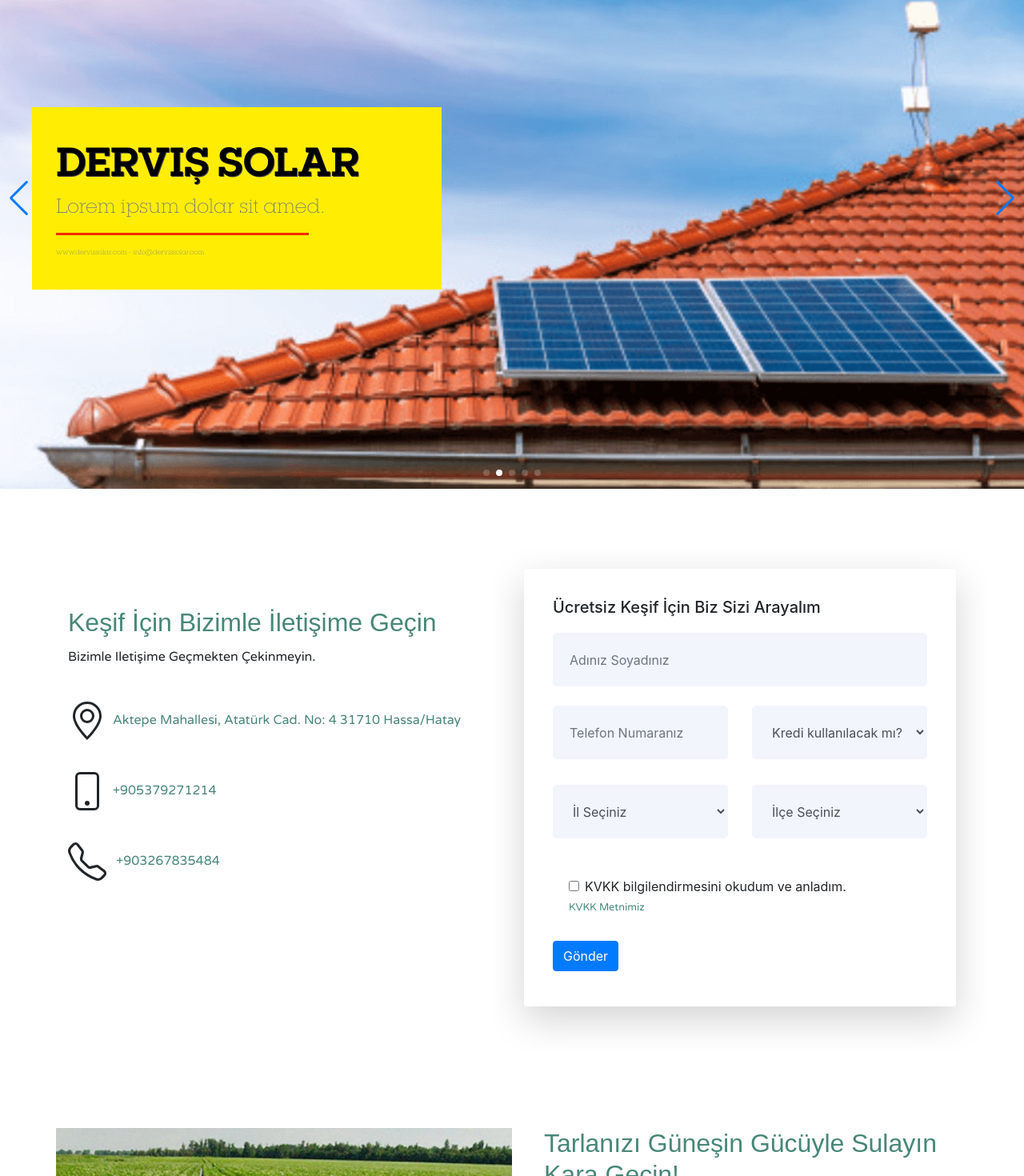
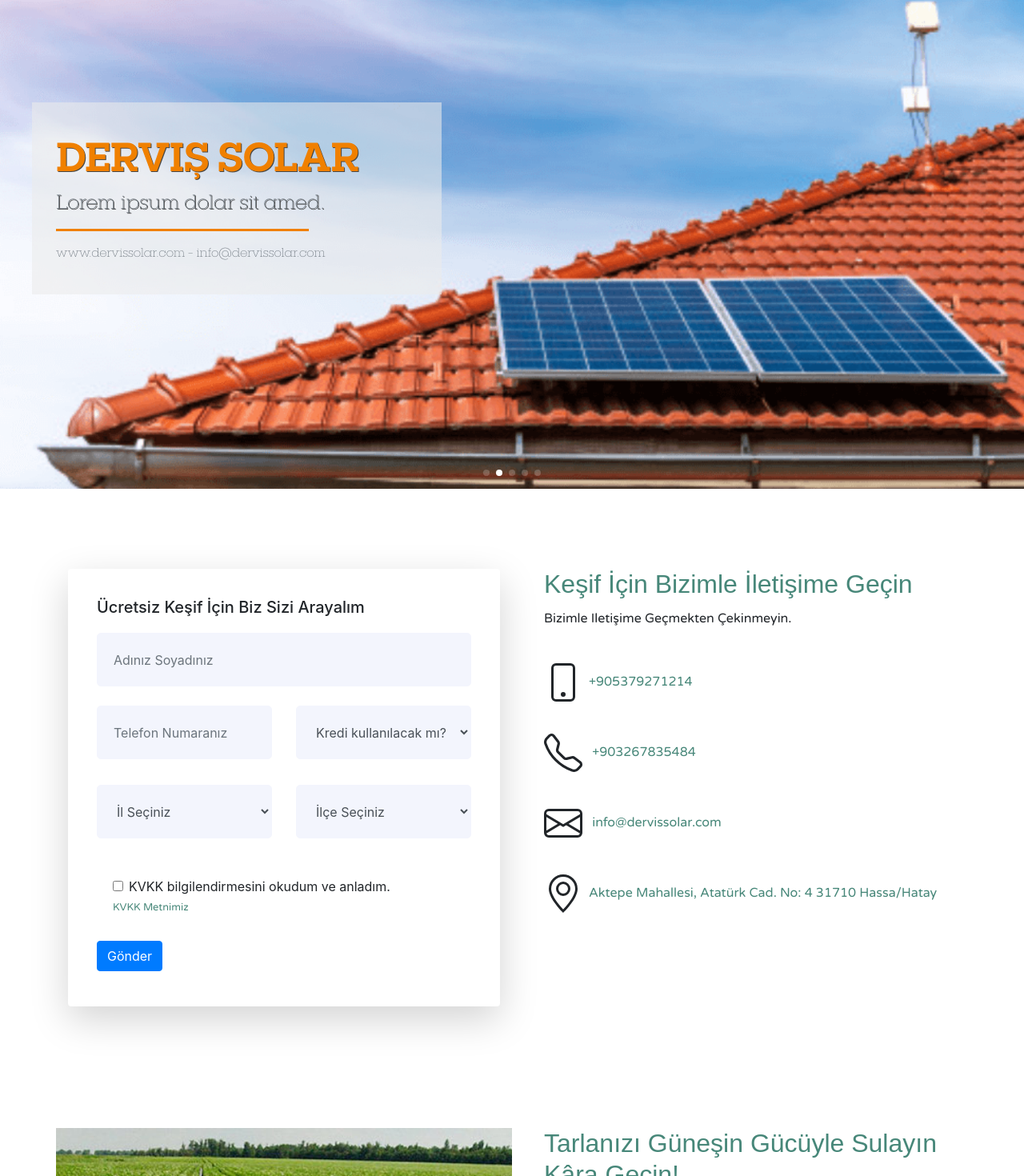
Before and after one commit to akgngr/solar, a Next.js app: page / in a window 1280 px wide. Shown: the part 189-1659 px from the top of the page at 80% size. Built offline with nearby package versions, Linux system fonts and the light colour scheme; a web font is replaced by a local one.

Commit message:
bazı sitil değişiklikleri

```diff
--- a/components/Contact.js
+++ b/components/Contact.js
@@ -2,6 +2,7 @@ import {Button, Card, Col, Container, Form, FormGroup, Row} from "react-bootstra
 import Mapstik from "./svg/mapstik";
 import Phoneempty from "./svg/phoneempty";
 import Tel from "./svg/tel";
+import Email from './svg/email'
 
 //json data import
 import il from '../json/il.json'
@@ -24,22 +25,6 @@ function Contact() {
         <section id="contact" className="pb-2">
             <Container>
                 <Row>
-                    <Col lg={6} md={6} className="pt-5">
-                        <h2>Keşif İçin Bizimle İletişime Geçin</h2>
-                        <p>Bizimle Iletişime Geçmekten Çekinmeyin.</p>
-                        <p className="pt-4">
-                            <Mapstik />
-                            <span className="pl-2"><a href="https://g.page/dervissolar?share">Aktepe Mahallesi, Atatürk Cad. No: 4 31710 Hassa/Hatay</a></span>
-                        </p>
-                        <p className="pt-4">
-                            <Phoneempty />
-                            <span className="pl-2"><a href="tel:+905379271214">+905379271214</a></span>
-                        </p>
-                        <p className="pt-4">
-                            <Tel/>
-                            <span className="pl-2"> <a href="tel:+903267835484">+903267835484</a> </span>
-                        </p>
-                    </Col>
                     <Col lg={6} md={6}>
                         <Card className="shadow-lg p-3 mb-5 bg-white rounded border-0">
                             <Card.Body>
@@ -96,6 +81,26 @@ function Contact() {
                             </Card.Body>
                         </Card>
                     </Col>
+                    <Col lg={6} md={6} className="bilgiler">
+                        <h2>Keşif İçin Bizimle İletişime Geçin</h2>
+                        <p>Bizimle Iletişime Geçmekten Çekinmeyin.</p>
+                        <p className="pt-4">
+                            <Phoneempty />
+                            <span className="pl-2"><a href="tel:+905379271214">+905379271214</a></span>
+                        </p>
+                        <p className="pt-4">
+                            <Tel/>
+                            <span className="pl-2"> <a href="tel:+903267835484">+903267835484</a> </span>
+                        </p>
+                        <p className="pt-4">
+                            <Email />
+                            <span className="pl-2"> <a href="mailto:info@dervissolar.com">info@dervissolar.com</a> </span>
+                        </p>
+                        <p className="pt-4">
+                            <Mapstik />
+                            <span className="pl-2"><a href="https://g.page/dervissolar?share">Aktepe Mahallesi, Atatürk Cad. No: 4 31710 Hassa/Hatay</a></span>
+                        </p>
+                    </Col>
                 </Row>
             </Container>
         </section>
--- a/components/ShortDetay.js
+++ b/components/ShortDetay.js
@@ -1,12 +1,12 @@
 import {Card, Container} from "react-bootstrap";
 
-import SwiperCore, { Pagination, A11y, Navigation, Autoplay } from 'swiper';
+import SwiperCore, { Pagination, A11y, Autoplay } from 'swiper';
 
 // Import Swiper React components
 import { Swiper, SwiperSlide } from 'swiper/react';
 
 // install Swiper components
-SwiperCore.use([Navigation, Pagination, A11y, Autoplay]);
+SwiperCore.use([Pagination, A11y, Autoplay]);
 
 //Svg icons
 import Parmak from "./svg/parmak";
@@ -21,9 +21,9 @@ function ShortDetay () {
         <section id="short-detay" className="short-detay pt-6 pb-6 text-center">
             <Container fluid>
                 <Swiper
-                    spaceBetween={50}
+                    spaceBetween={40}
                     slidesPerView={4}
-                    navigation
+                    pagination={{ clickable: true }}
                     zoom={ true }
                     autoplay={{
                         delay: 2500,
@@ -46,7 +46,6 @@ function ShortDetay () {
                             spaceBetween: 40
                         }
                     }}
-                    pagination={{ clickable: true }}
                 >
                     <SwiperSlide>
                         <Card>
--- a/components/Tarla.js
+++ b/components/Tarla.js
@@ -8,7 +8,7 @@ function Tarla() {
                     <Col lg={6} xs={12} md={6} className="tarlasulama">
                     </Col>
                     <Col lg={6} xs={12} md={6} className='aciklama'>
-                        <h2 className="pb-4">Tarlanızı Güneşin Gücüyle Sulayın Kara Geçin!</h2>
+                        <h2 className="pb-4">Tarlanızı Güneşin Gücüyle Sulayın Kâra Geçin!</h2>
                         <p>
                             Güneş enerjili sulama sistemleri, solar pompa sistemleri, güneş enerjisinden faydalanılarak elektrik motorlu pompaların çalıştırılmasını sağlayan sistemlerdir. Özellikle şebekenin olmadığı yerlerde her türlü sulama sistemleri için çok ekonomik, uzun ömürlü ve çevreci çözümleri siz değerli müşterilerimize sunulabiliyoruz.
                         </p>
--- a/components/slideshow.js
+++ b/components/slideshow.js
@@ -1,11 +1,10 @@
-import SwiperCore, { Pagination, A11y, Navigation } from 'swiper';
+import SwiperCore, { Pagination, A11y } from 'swiper';
 
 // Import Swiper React components
 import { Swiper, SwiperSlide } from 'swiper/react';
-import {Container} from "react-bootstrap";
 
 // install Swiper components
-SwiperCore.use([Navigation, Pagination, A11y]);
+SwiperCore.use([Pagination, A11y]);
 
 
 function SlideShow () {
@@ -14,7 +13,6 @@ function SlideShow () {
             <Swiper
                 spaceBetween={50}
                 slidesPerView={1}
-                navigation
                 pagination={{ clickable: true }}
                 autoplay={{
                     delay: 2500,
--- /dev/null
+++ b/components/svg/email.js
@@ -0,0 +1,21 @@
+import * as React from "react"
+
+function SvgComponent(props) {
+  return (
+    <svg
+      width="3em"
+      height="3em"
+      viewBox="0 0 16 16"
+      className="prefix__bi prefix__bi-envelope"
+      fill="currentColor"
+      {...props}
+    >
+      <path
+        fillRule="evenodd"
+        d="M0 4a2 2 0 012-2h12a2 2 0 012 2v8a2 2 0 01-2 2H2a2 2 0 01-2-2V4zm2-1a1 1 0 00-1 1v.217l7 4.2 7-4.2V4a1 1 0 00-1-1H2zm13 2.383l-4.758 2.855L15 11.114v-5.73zm-.034 6.878L9.271 8.82 8 9.583 6.728 8.82l-5.694 3.44A1 1 0 002 13h12a1 1 0 00.966-.739zM1 11.114l4.758-2.876L1 5.383v5.73z"
+      />
+    </svg>
+  )
+}
+
+export default SvgComponent
--- a/styles/globals.scss
+++ b/styles/globals.scss
@@ -74,6 +74,9 @@ p {
 
   @include breakpoint(desktop){
     padding-top: 100px;
+    .bilgiler{
+      padding-left: 40px;
+    }
   }
   .card{
     @include breakpoint(mobileonly){
@@ -126,7 +129,7 @@ form.contact {
     align-items: flex-start;
     text-align: left;
     height: auto;
-    background-color:#ffed048a;
+    background-color:#ececec93;
     width: 100%;
     padding:40px 30px;
     margin-left: 10px;
@@ -134,13 +137,13 @@ form.contact {
 
     @include breakpoint(desktop) {
       width: 40%;
-      background-color:#ffed04;
+      background-color:#ececec93;
       height: auto;
       margin-left: 40px;
     }
 
     h2{
-      color: rgb(0, 0, 0);
+      color: rgb(240, 128, 0);
       width: 100%;
       font-family: Publica;
       font-size: 2.2rem;
@@ -154,7 +157,7 @@ form.contact {
 
     span{
       width: 100%;
-      border-bottom: 3px solid rgb(240, 44, 0);
+      border-bottom: 3px solid rgb(240, 128, 0);
       @include breakpoint(desktop) {
         width: 70%;
       }
@@ -165,12 +168,13 @@ form.contact {
       font-size: 1rem;
       padding-top: 15px;
       @include breakpoint(desktop) {
-        font-size: 55%;
+        font-size: 1rem;
       }
     }
     p{
       font-family: Publica-light;
       font-size: 1.2rem;
+      text-shadow: 1px 1px 0 #464646;
       @include breakpoint(desktop) {
         font-size: 1.6rem;
       }
```
